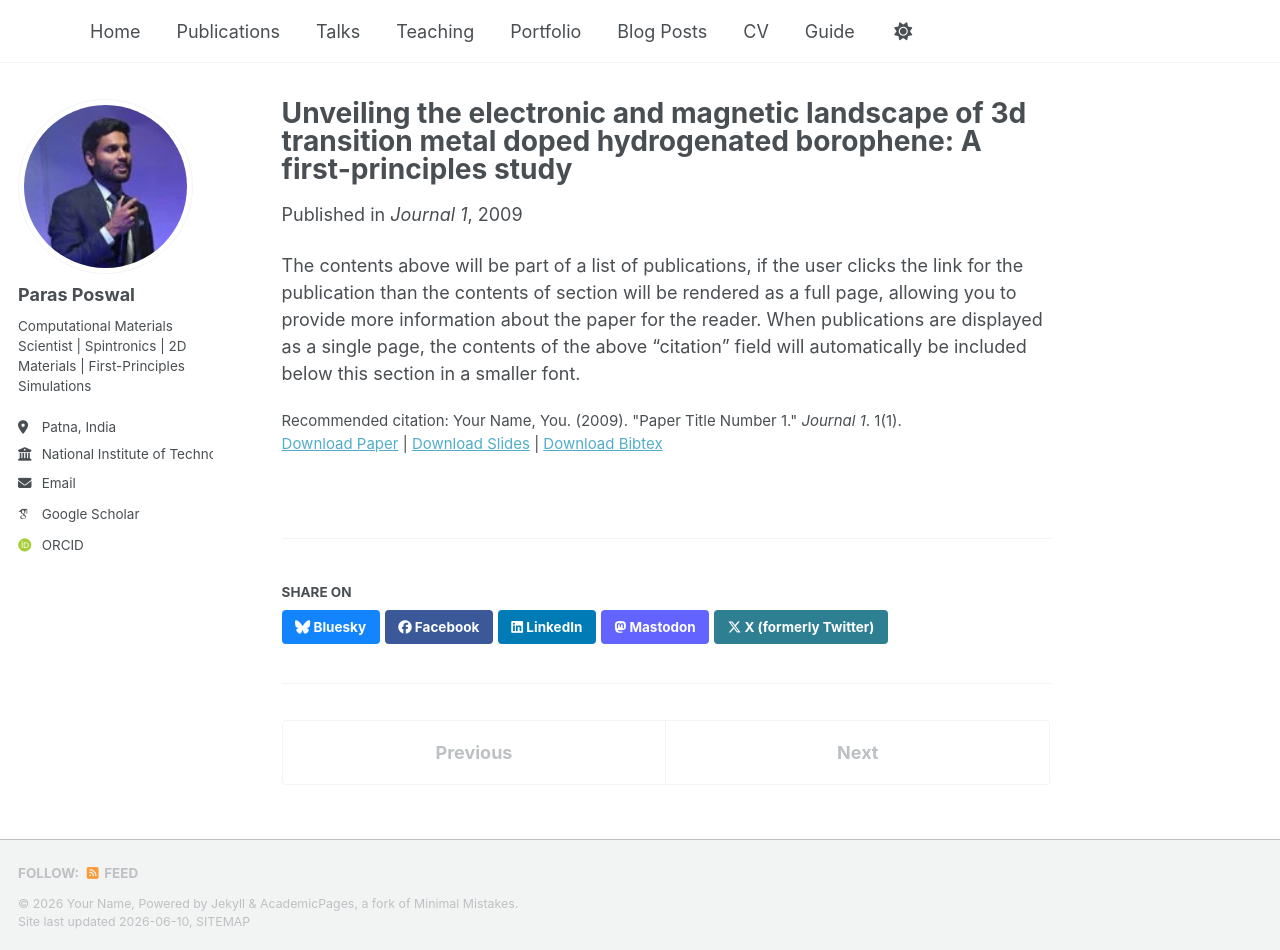
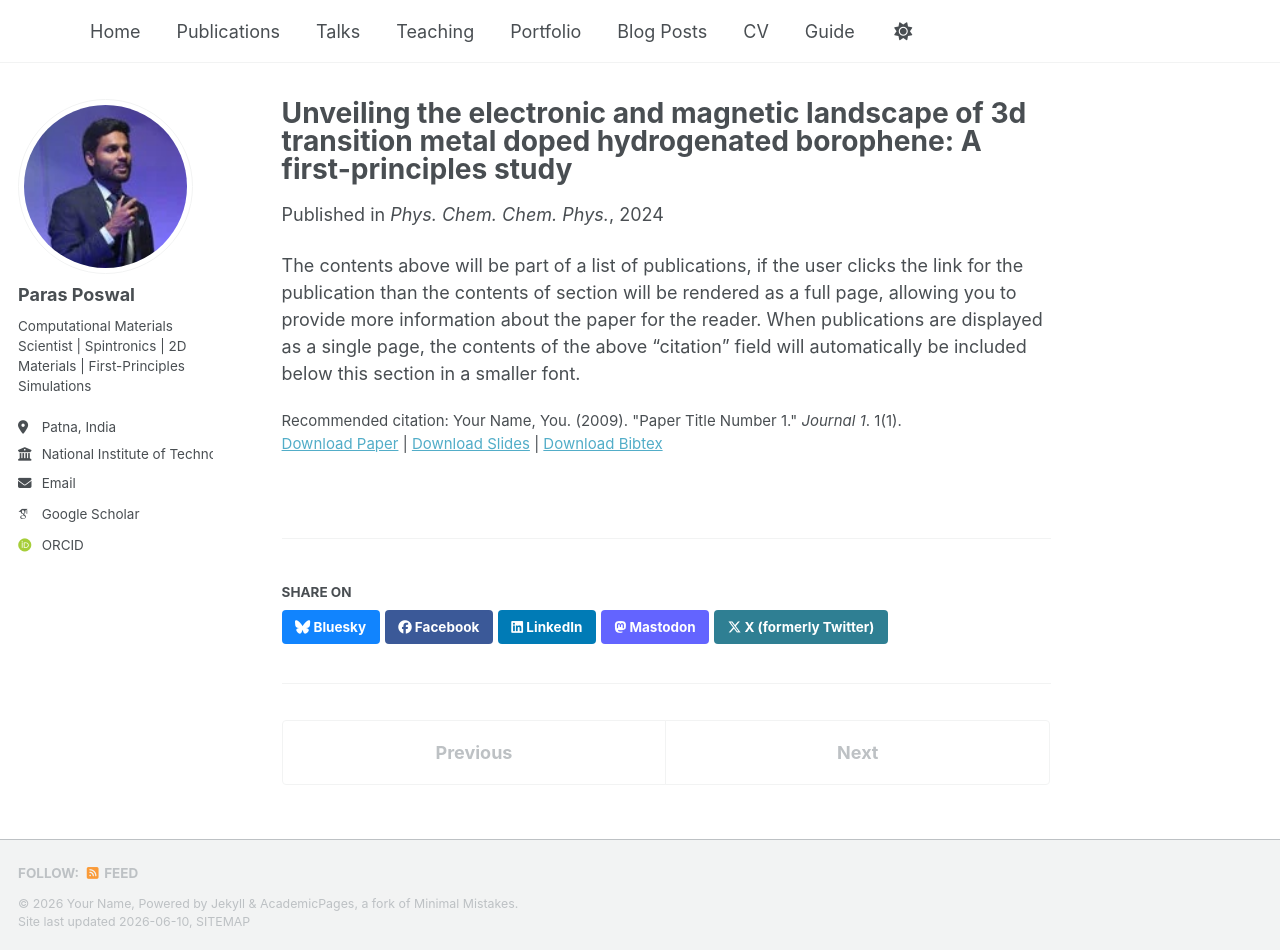
Before and after one commit to poswalparas/poswalparas.github.io, a Jekyll site: the page built from _publications/2009-10-01-paper-title-number-1.md, in a window 1280 px wide and 950 px high. Built offline with Jekyll 4.4.1, drawn with Linux system fonts in a browser that asks for light colours; some web fonts are replaced; a script bundle is joined from its source files by our own code; library files that are not in the unit come from our copies.

Commit message:
Update 2009-10-01-paper-title-number-1.md

```diff
--- a/_publications/2009-10-01-paper-title-number-1.md
+++ b/_publications/2009-10-01-paper-title-number-1.md
@@ -4,8 +4,8 @@ collection: publications
 category: manuscripts
 permalink: /publication/2009-10-01-paper-title-number-1
 excerpt: 'This paper is about the number 1. The number 2 is left for future work.'
-date: 2009-10-01
-venue: 'Journal 1'
+date: 2024-07-24
+venue: 'Phys. Chem. Chem. Phys.'
 slidesurl: 'https://academicpages.github.io/files/slides1.pdf'
 paperurl: 'https://academicpages.github.io/files/paper1.pdf'
 bibtexurl: 'https://academicpages.github.io/files/bibtex1.bib'
```
